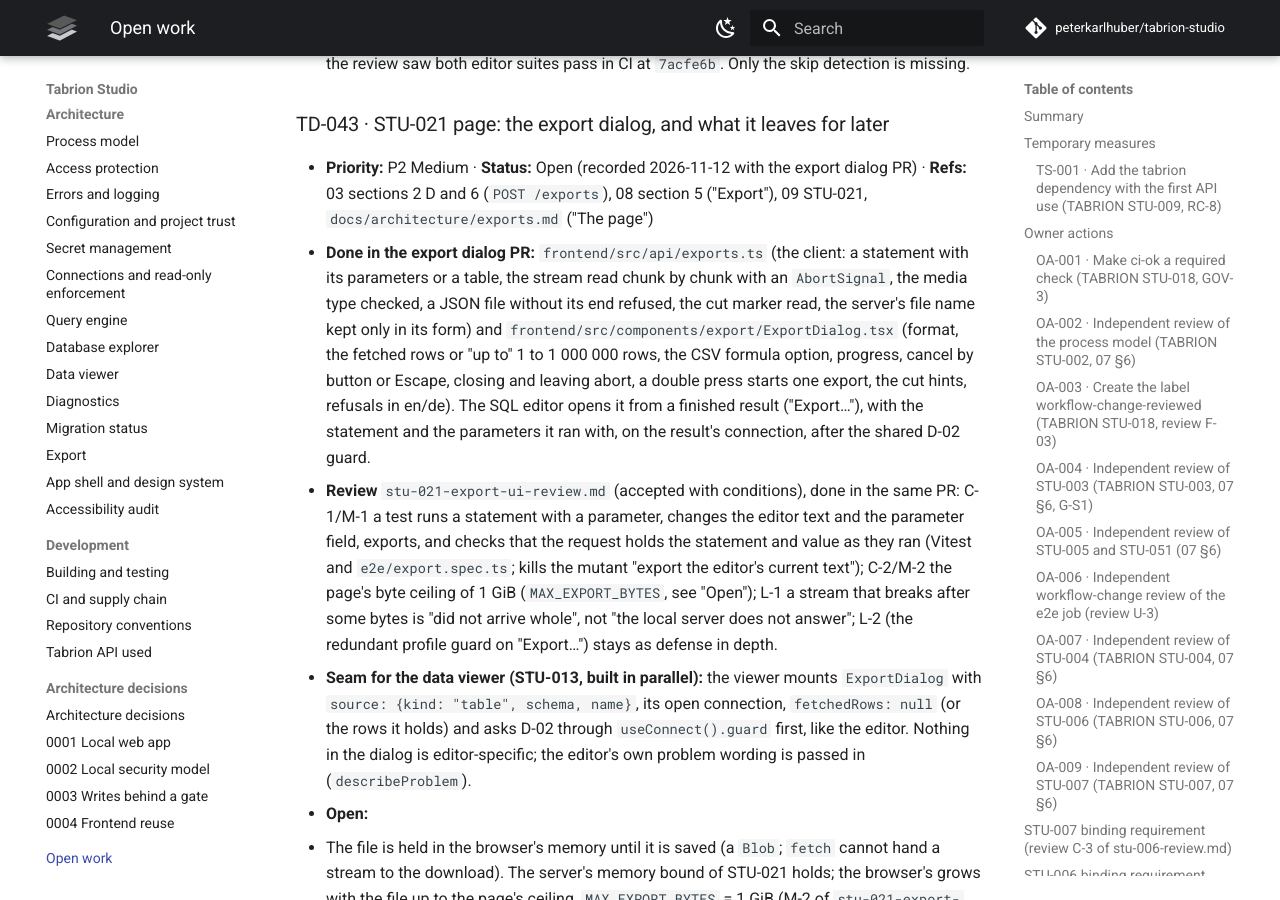
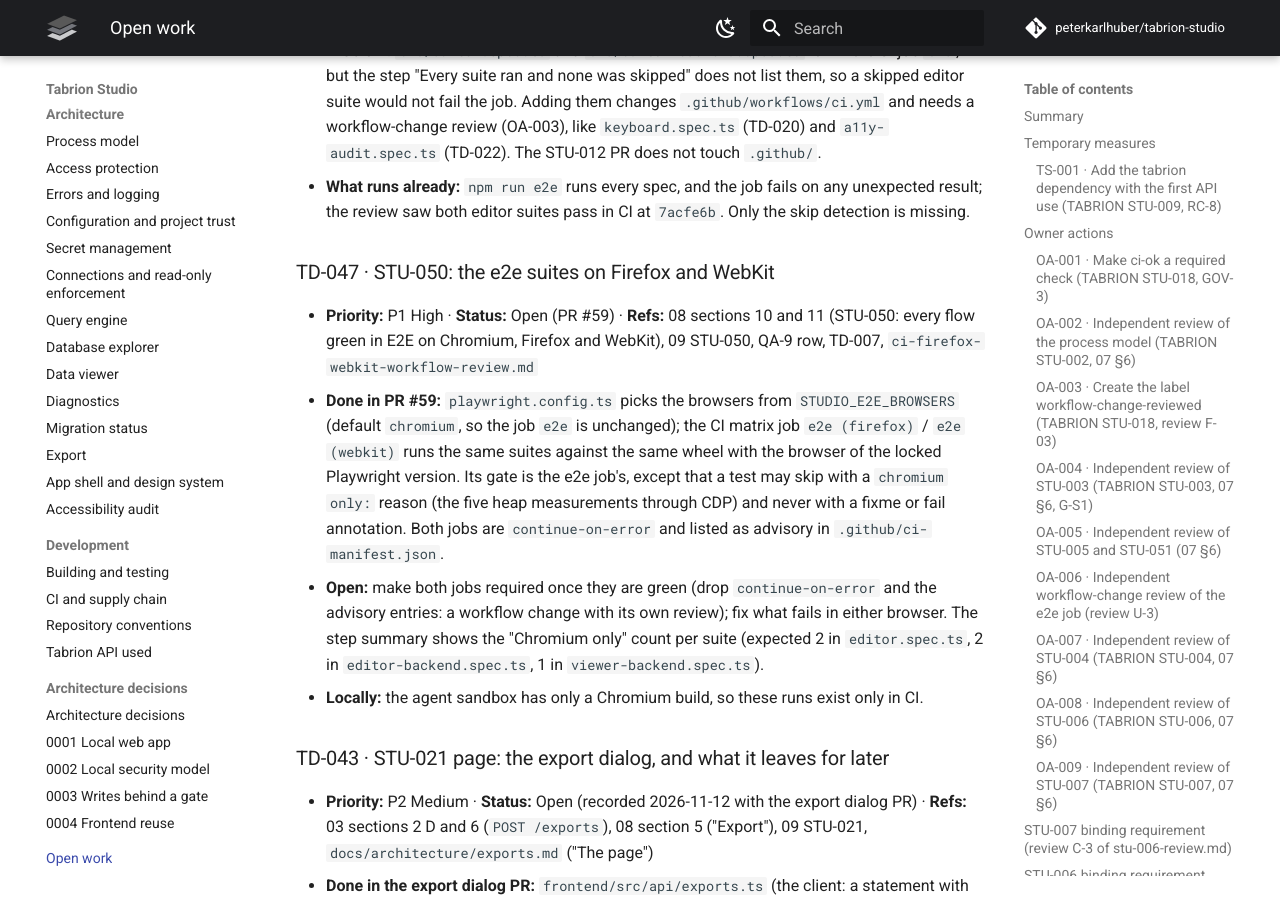
Before and after one commit to peterkarlhuber/tabrion-studio, an MkDocs documentation site: the page built from docs/TODO.md, in a window 1280 px wide and 900 px high, scrolled down 51415 px. Built offline with MkDocs 1.6.1 and Material for MkDocs 9.7.7, drawn with Linux system fonts in a browser that asks for light colours; comment, search, counter and statistics services are not loaded; some of the changed text lies outside the part shown.

Commit message:
#59 review fixes: TD-047 in TODO, own-property browser names, ci.yml header, no fixme as chromium only
F-1/C-2: the TD-047 row and section in docs/TODO.md. F-2: STUDIO_E2E_BROWSERS names are checked with
Object.hasOwn and deduplicated. F-4: the browsers gate never counts a test with a fixme or fail annotation as
"chromium only". F-6: the ci.yml header names the e2e (<browser>) job.

Co-Authored-By: Claude Opus 5.5 <noreply@anthropic.com>
Claude-Session: https://claude.ai/code/session_011tY7TC7Nu5VGro3DJGJcv8

```diff
--- a/docs/TODO.md
+++ b/docs/TODO.md
@@ -65,6 +65,7 @@
 | TD-036 STU-025 parts outside the backend: the "Download report" button and the backup hints in the diagnostics view (STU-014 page, merged in #39), the report from the command line, the user-guide section | P2 | Partly done (TD-036 page PR: download, backup hints, page route `replace=True`, user guide); open: the command line |
 | TD-037 STU-012: `editor.spec.ts` and `editor-backend.spec.ts` in the e2e job's list of suites that must pass | P2 | Done (CI e2e-list PR: every spec in `frontend/e2e` must pass without a skip, `screenshots.spec.ts` excepted) |
 | TD-043 STU-021 page: the export dialog; what it leaves to the data viewer (STU-013) and later (the file is held in the browser until it is saved, at most 1 GiB, no server-side size estimate; `export.spec.ts` is required in CI since the CI e2e-list PR) | P2 | Open (export dialog PR) |
+| TD-047 STU-050: the e2e suites on Firefox and WebKit (08 section 11, 09 STU-050; a `.github/` change) | P1 | Open (PR #59: jobs `e2e (firefox)` and `e2e (webkit)`, advisory until both are green) |
 | TD-044 Joint regression JR-1: `tabrion-studio` ended with a `BrokenPipeError` traceback and a non-zero exit status (1, or 120 with buffered output) when its stdout reader was gone before a clean stop (the last "stopped" line); now that line is dropped and the exit stays 0, other output errors still raise | P3 | Done (PR #57; `joint-regression-2026-11-12.md`) |
 | TD-045 SQL editor under load and cancel feedback (e2e-load PR #56). Failures with 3 workers at load average 14 on 4 CPUs: `editor-backend.spec.ts` "cancel stops an endless query within a second" failed because a cancel during the start request was lost (a product bug, fixed in #56; covered by Vitest, `editor.spec.ts` with the harness option `startDelay`, and `editor-backend.spec.ts` with the start answer held back on the real server); its bound is taken in the page (key to "Canceled" under 1 s, STU-T-020). Not reproduced: `editor.spec.ts` "wide rows stay within the memory limit too" passed in every run, also with the renderer slowed 4x and 8x: 20 row fetches, each chunk once, the heap 85 MB after GC (bound 140 MB), the slowest scroll step 2.8 s at 8x (bound 5 s per step); no bound was changed. Open: L-2 of `editor-cancel-start-review.md`, a cancel request that fails (`POST /api/queries/{id}/cancel` not 202) says nothing and the page keeps showing "Running …" (a notice or one retry); the M-2 test "while connecting …" assumes its keys land within the 800 ms connect delay and fails at load average 28 | P3 | Open |
 
@@ -1095,6 +1096,20 @@ and the server-side write flag (STU-ADR-0003) leave room for it.
 - **What runs already:** `npm run e2e` runs every spec, and the job fails on any unexpected result; the review saw
   both editor suites pass in CI at `7acfe6b`. Only the skip detection is missing.
 
+### TD-047 · STU-050: the e2e suites on Firefox and WebKit
+
+- **Priority:** P1 High · **Status:** Open (PR #59) · **Refs:** 08 sections 10 and 11 (STU-050: every flow green in
+  E2E on Chromium, Firefox and WebKit), 09 STU-050, QA-9 row, TD-007, `ci-firefox-webkit-workflow-review.md`
+- **Done in PR #59:** `playwright.config.ts` picks the browsers from `STUDIO_E2E_BROWSERS` (default `chromium`, so the
+  job `e2e` is unchanged); the CI matrix job `e2e (firefox)` / `e2e (webkit)` runs the same suites against the same
+  wheel with the browser of the locked Playwright version. Its gate is the e2e job's, except that a test may skip
+  with a `chromium only:` reason (the five heap measurements through CDP) and never with a fixme or fail annotation.
+  Both jobs are `continue-on-error` and listed as advisory in `.github/ci-manifest.json`.
+- **Open:** make both jobs required once they are green (drop `continue-on-error` and the advisory entries: a
+  workflow change with its own review); fix what fails in either browser. The step summary shows the "Chromium only"
+  count per suite (expected 2 in `editor.spec.ts`, 2 in `editor-backend.spec.ts`, 1 in `viewer-backend.spec.ts`).
+- **Locally:** the agent sandbox has only a Chromium build, so these runs exist only in CI.
+
 ### TD-043 · STU-021 page: the export dialog, and what it leaves for later
 
 - **Priority:** P2 Medium · **Status:** Open (recorded 2026-11-12 with the export dialog PR) · **Refs:** 03 sections
```
Also changed, not shown: 2 other files.
